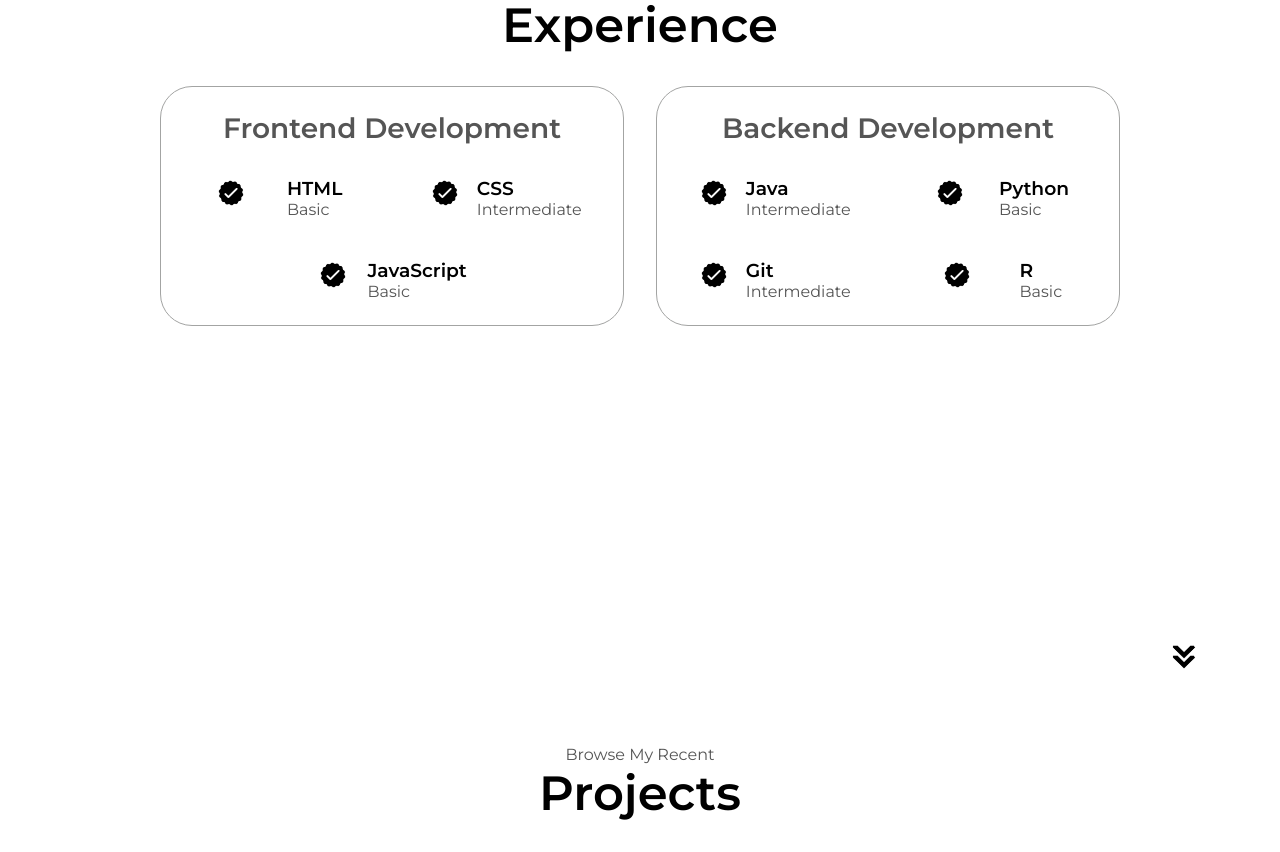
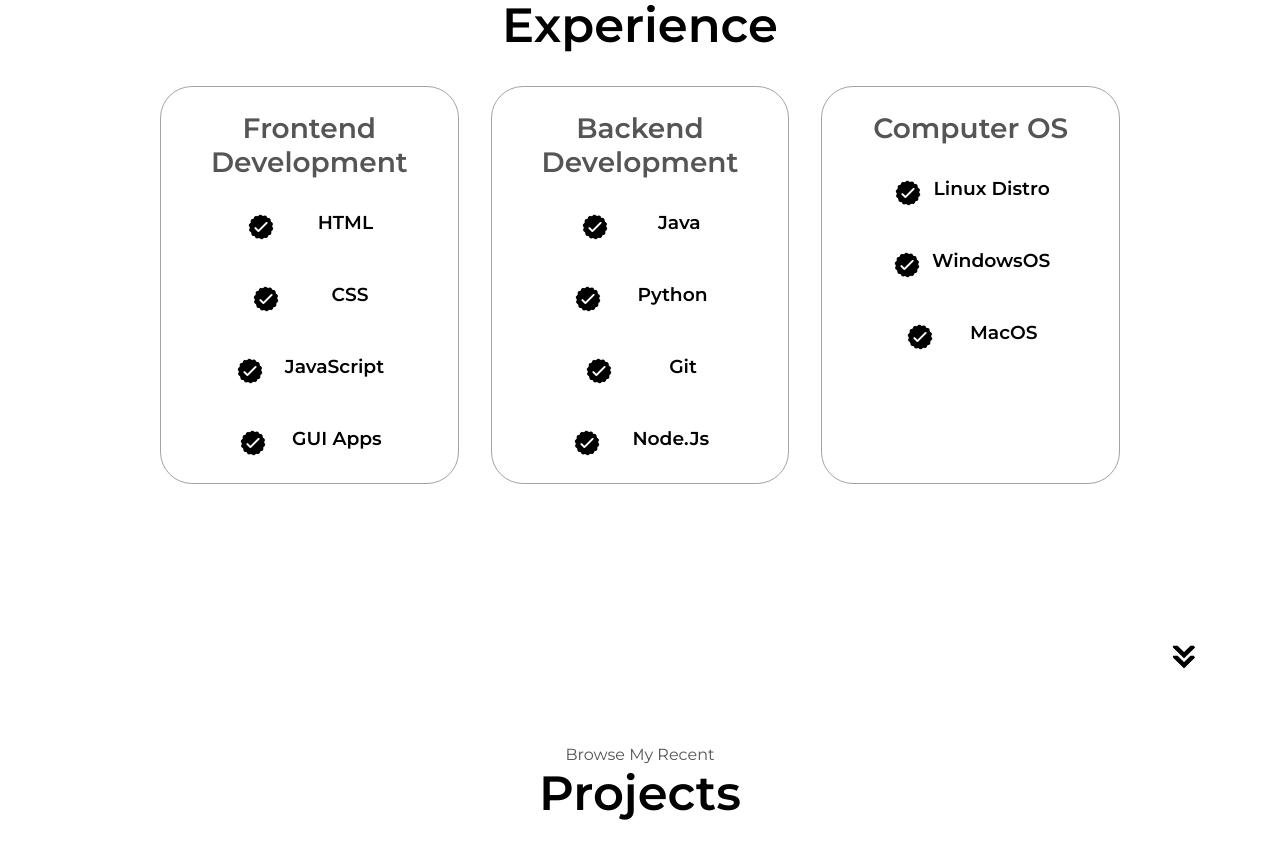
Before and after one commit to josephjquinn/Portfolio-Website, a website: page index.html in a window 1280 px wide. Shown: the part 1719-2571 px from the top of the page. Drawn offline with Linux system fonts and the light colour scheme.

Commit message:
added OS experience

```diff
--- a/index.html
+++ b/index.html
@@ -117,7 +117,6 @@
                             />
                             <div>
                                 <h3>HTML</h3>
-                                <p>Basic</p>
                             </div>
                         </article>
                         <article>
@@ -128,7 +127,6 @@
                             />
                             <div>
                                 <h3>CSS</h3>
-                                <p>Intermediate</p>
                             </div>
                         </article>
                         <article>
@@ -139,7 +137,16 @@
                             />
                             <div>
                                 <h3>JavaScript</h3>
-                                <p>Basic</p>
+                            </div>
+                        </article>
+                        <article>
+                            <img
+                                    src="./assets/checkmark.png"
+                                    alt="Experience icon"
+                                    class="icon"
+                            />
+                            <div>
+                                <h3>GUI Apps</h3>
                             </div>
                         </article>
                     </div>
@@ -155,7 +162,6 @@
                             />
                             <div>
                                 <h3>Java</h3>
-                                <p>Intermediate</p>
                             </div>
                         </article>
                         <article>
@@ -166,7 +172,6 @@
                             />
                             <div>
                                 <h3>Python</h3>
-                                <p>Basic</p>
                             </div>
                         </article>
                         <article>
@@ -177,7 +182,6 @@
                             />
                             <div>
                                 <h3>Git</h3>
-                                <p>Intermediate</p>
                             </div>
                         </article>
                         <article>
@@ -187,8 +191,44 @@
                                     class="icon"
                             />
                             <div>
-                                <h3>R</h3>
-                                <p>Basic</p>
+                                <h3>Node.Js</h3>
+                            </div>
+                        </article>
+
+                    </div>
+                </div>
+                <div class="details-container">
+                    <h2 class="experience-sub-title">Computer OS</h2>
+                    <div class="article-container">
+                        <article>
+                            <img
+                                    src="./assets/checkmark.png"
+                                    alt="Experience icon"
+                                    class="icon"
+                            />
+                            <div>
+                                <h3>Linux Distro</h3>
+                            </div>
+                        </article>
+                        <article>
+                            <img
+                                    src="./assets/checkmark.png"
+                                    alt="Experience icon"
+                                    class="icon"
+                            />
+                            <div>
+                                <h3>WindowsOS</h3>
+                            </div>
+                        </article>
+                        <article>
+                            <img
+                                    src="./assets/checkmark.png"
+                                    alt="Experience icon"
+                                    class="icon"
+                            />
+                            <div>
+                                <h3>MacOS</h3>
+                                <p></p>
                             </div>
                         </article>
                     </div>
```
